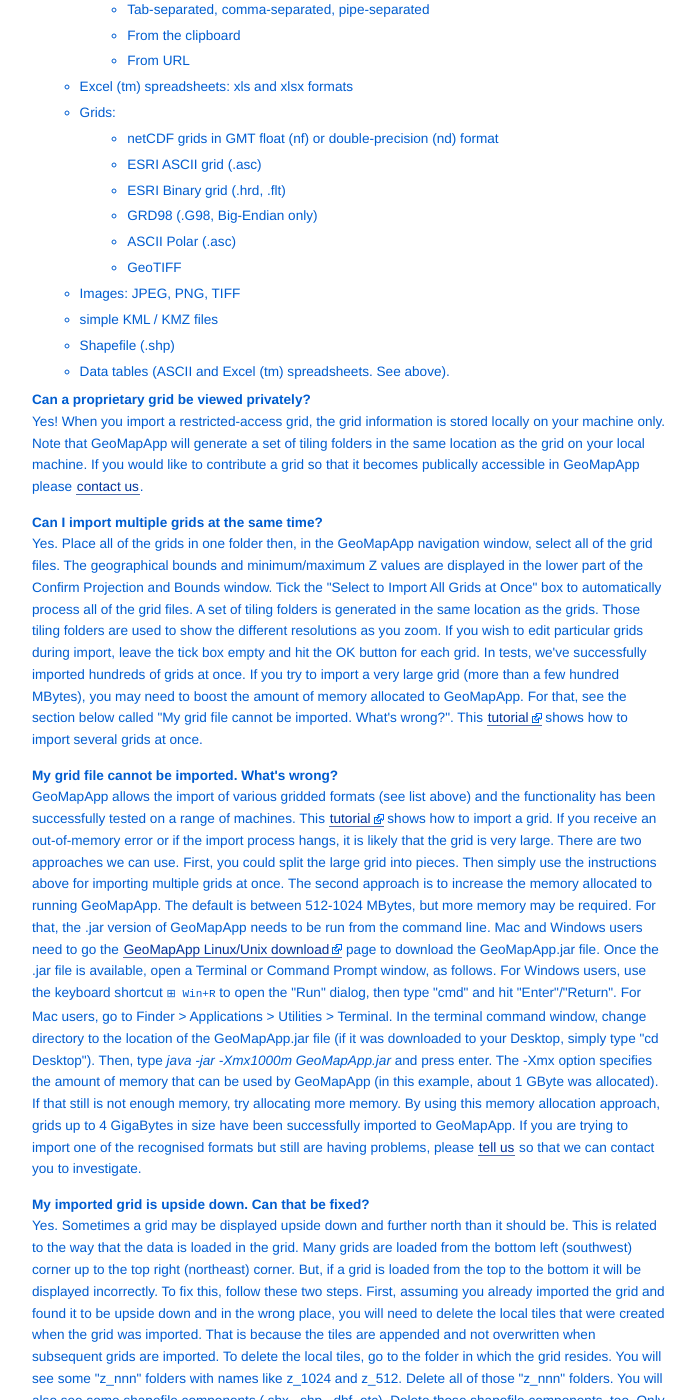
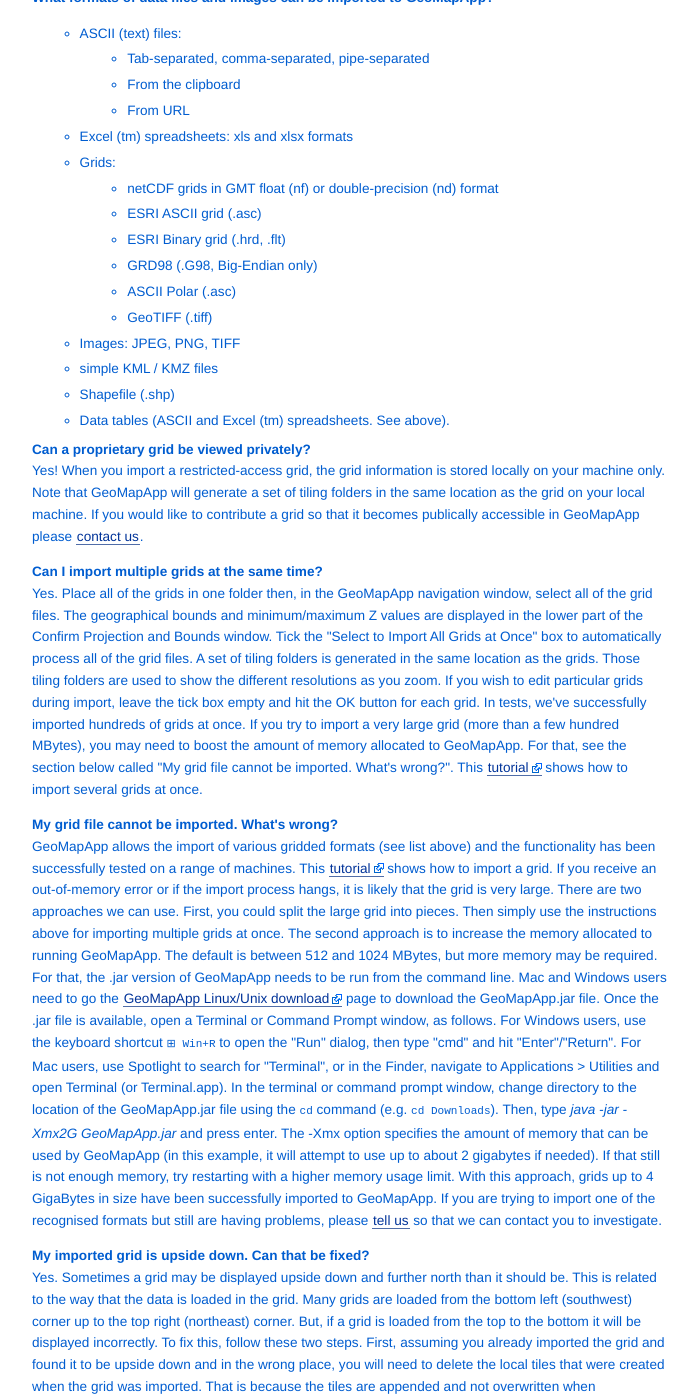
Before and after one commit to mgds/www.geomapapp.org, a Jekyll site: the page built from FAQ.html, in a window 1280 px wide and 1400 px high, scrolled down 6777 px. Shown: the whole window, without its empty margins (392-1089 px from the left). Built offline with Jekyll 4.4.1, drawn with Linux system fonts in a browser that asks for light colours; some of the changed text lies outside the part shown.

Commit message:
Corrected more info on FAQ page

```diff
--- a/FAQ.html
+++ b/FAQ.html
@@ -233,12 +233,13 @@
 			</p>
 
 			<p id="chromebook"> <b>Will GeoMapApp run on a Chromebook?</b> <br />
-			Yes but you may need to to go through the following steps: <ol style="list-style-type: decimal">
+			Yes, but you may need to to go through the following steps: <ol style="list-style-type: decimal">
 			<li> Install <a href="http://www.androidauthority.com/crouton-turn-your-chromebook-into-far-more-than-a-glorified-web-browser-663044/">Crouton</a> or <a href="https://support.google.com/chromebook/answer/9145439?hl=en">Crostini</a>,
 			which in turn will install the Ubuntu or Debian version of Linux, respectively. Newer Chromebooks should use Crostini.</li>
 			<li>Install Java on your new Linux virtual machine. </li>
 			<li>Copy or move the GeoMapApp jar (downloadable from <a href="UnixInstall.html">the UNIX/Linux Installation page</a>) to the Linux virtual machine.</li>
-			</ol>
+			  </ol>
+			  At this point, you can use your new Linux terminal to navigate to the folder where GeoMapApp.jar is located and run the command <code class="copyable gray_rounded_rect">java -jar GeoMapApp.jar</code> to open GeoMapApp.
 			</p>
 
 		<p style="text-align: right;"><a class="top" href="#top">Back to top</a></p>
@@ -405,7 +406,7 @@
 				<li>ESRI Binary grid (.hrd, .flt)</li>
 				<li>GRD98 (.G98, Big-Endian only)</li>
 				<li>ASCII Polar (.asc)</li>
-				<li>GeoTIFF</li>
+				<li>GeoTIFF (.tiff)</li>
 				</ul>
 				<li>Images: JPEG, PNG, TIFF</li>
 				<li>simple KML / KMZ files</li>
@@ -450,19 +451,19 @@
 			above for importing multiple grids at once.
 
 			The second approach is to increase the memory allocated to running GeoMapApp.
-			The default is between 512-1024 MBytes, but more memory may be required.
+			The default is between 512 and 1024 MBytes, but more memory may be required.
 			For that, the .jar version of GeoMapApp needs to be run from the command line.
 			Mac and Windows users need to go the
 			<a class="external" href="http://www.marine-geo.org/tools/maps_grids.php">GeoMapApp Linux/Unix download</a>
 			page to download the GeoMapApp.jar file. Once the .jar file is available, open
 			a Terminal or Command Prompt window, as follows.
 			For Windows users, use the keyboard shortcut <code class="gray_rounded_rect">⊞ Win+R</code> to open the "Run" dialog, then type "cmd" and hit "Enter"/"Return".
-			For Mac users, go to Finder > Applications > Utilities > Terminal.
-			In the terminal command window, change directory to the location of the GeoMapApp.jar
-			file (if it was downloaded to your Desktop, simply type "cd Desktop"). Then, type
-			<i>java -jar -Xmx1000m GeoMapApp.jar</i> and press enter. The -Xmx option specifies the
-			amount of memory that can be used by GeoMapApp (in this example, about 1 GByte was allocated).
-			If that still is not enough memory, try allocating more memory. By using this memory allocation
+			For Mac users, use Spotlight to search for "Terminal", or in the Finder, navigate to Applications > Utilities and open Terminal (or Terminal.app).
+			In the terminal or command prompt window, change directory to the location of the GeoMapApp.jar
+			file using the <code class="gray_rounded_rect">cd</code> command (e.g. <code class="gray_rounded_rect copyable">cd Downloads</code>). Then, type
+			<i>java -jar -Xmx2G GeoMapApp.jar</i> and press enter. The -Xmx option specifies the
+			amount of memory that can be used by GeoMapApp (in this example, it will attempt to use up to about 2 gigabytes if needed).
+			If that still is not enough memory, try restarting with a higher memory usage limit. With this
 			approach, grids up to 4 GigaBytes in size have been successfully imported to GeoMapApp.
 
 			If you are trying to import one of the recognised formats but still are
```
Also changed, not shown: other parts of FAQ.html (+0 -1 lines).
